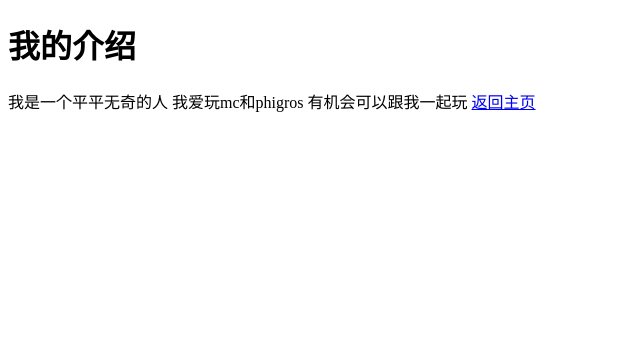
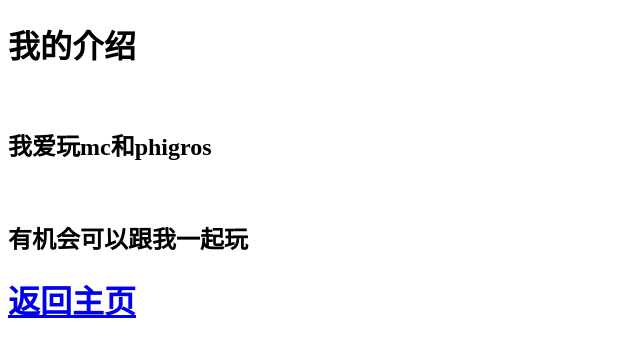
Before and after one commit to zhangyankang521/zhangyankang521.github.io, a plain HTML site: page js.html in a window 1280 px wide. Shown: the whole page, without its empty margins (0-640 px from the left). Drawn offline with Linux system fonts and the light colour scheme.

Commit message:
Update js.html

```diff
--- a/js.html
+++ b/js.html
@@ -3,13 +3,12 @@
 <head>
     <meta charset="UTF-8">
     <meta name="viewport" content="width=device-width, initial-scale=1.0">
-    <title>Document</title>
+    <title>我的介绍</title>
 </head>
 <body>
-    <h1>我的介绍</h1>
-    我是一个平平无奇的人
-    我爱玩mc和phigros
-    有机会可以跟我一起玩
-    <a href="zhangyankang521.github.io">返回主页</a>
+    <h1>我的介绍</h1><br>
+    <h2>我爱玩mc和phigros</h2><br>
+    <h2>有机会可以跟我一起玩</h2>
+    <h1><a href="zhangyankang521.github.io">返回主页</a></h1>
 </body>
 </html>
```
